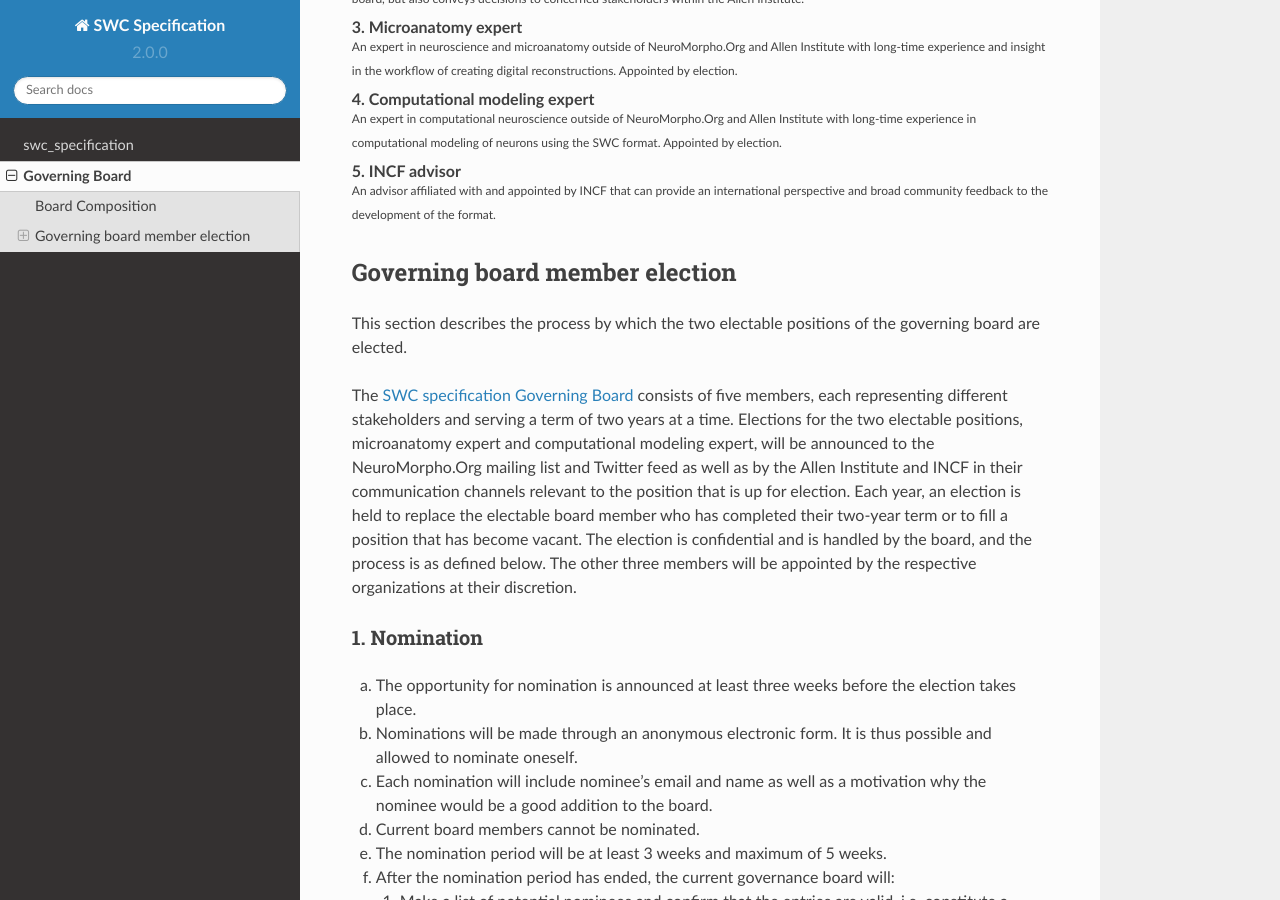
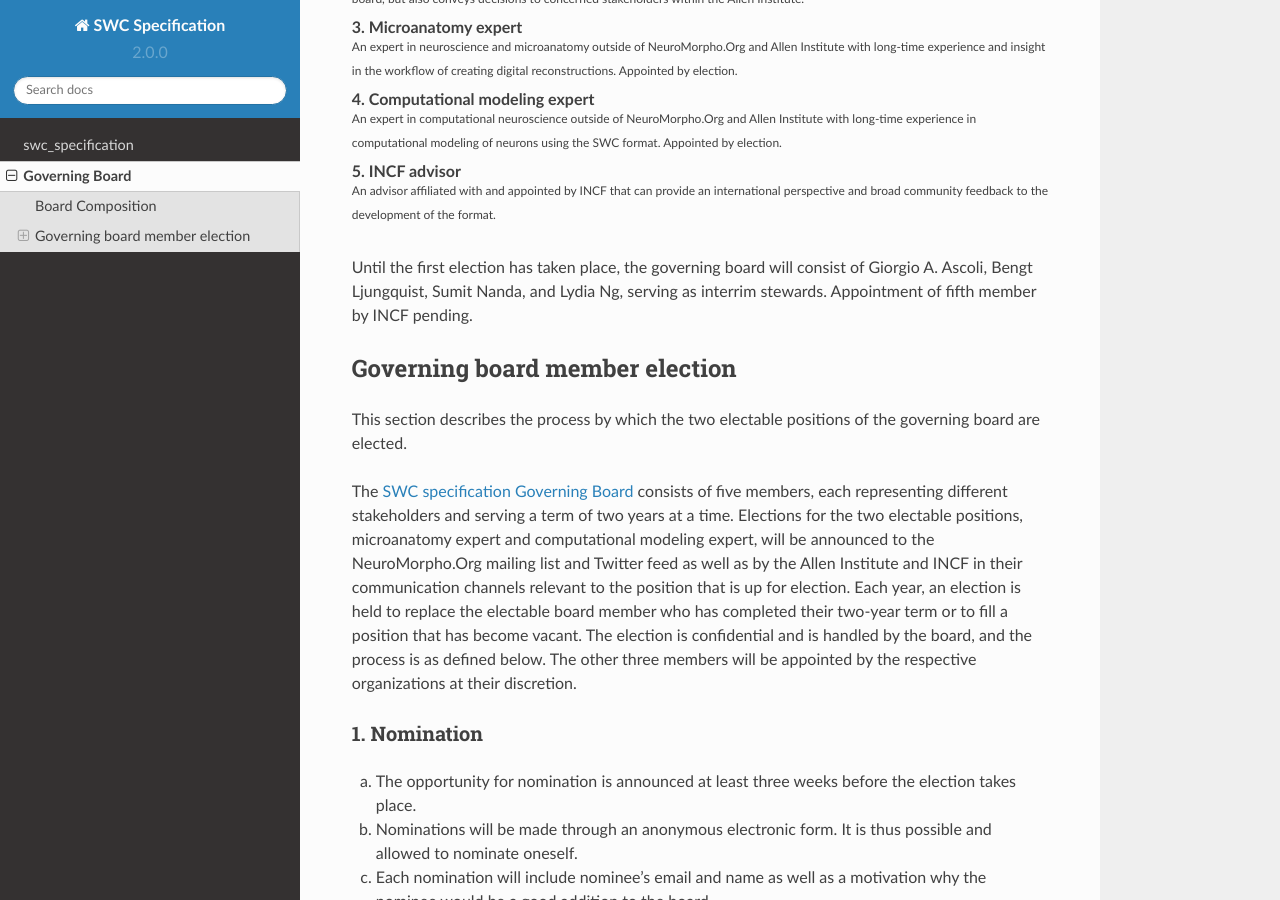
Before and after one commit to INCF/swc-specification, a Sphinx documentation site: the page built from docs/source/governance.rst, in a window 1280 px wide and 900 px high, scrolled down 596 px. Built offline with Sphinx 7.4.7 and the Read the Docs theme 2.0.0, drawn with Linux system fonts in a browser that asks for light colours; pages that are not in the unit, such as notebooks, are missing from menus.

Commit message:
Updated interrim governance.

```diff
--- a/docs/source/governance.rst
+++ b/docs/source/governance.rst
@@ -17,6 +17,8 @@
 | \ :sup:`An expert in computational neuroscience outside of NeuroMorpho.Org and Allen Institute with long-time experience in computational modeling of neurons using the SWC format. Appointed by election.`\
 | **5. INCF advisor**
 | \ :sup:`An advisor affiliated with and appointed by INCF that can provide an international perspective and broad community feedback to the development of the format.`\
+
+Until the first election has taken place, the governing board will consist of Giorgio A. Ascoli, Bengt Ljungquist, Sumit Nanda, and Lydia Ng, serving as interrim stewards. Appointment of fifth member by INCF pending.
 
 .. _election:
 
```
